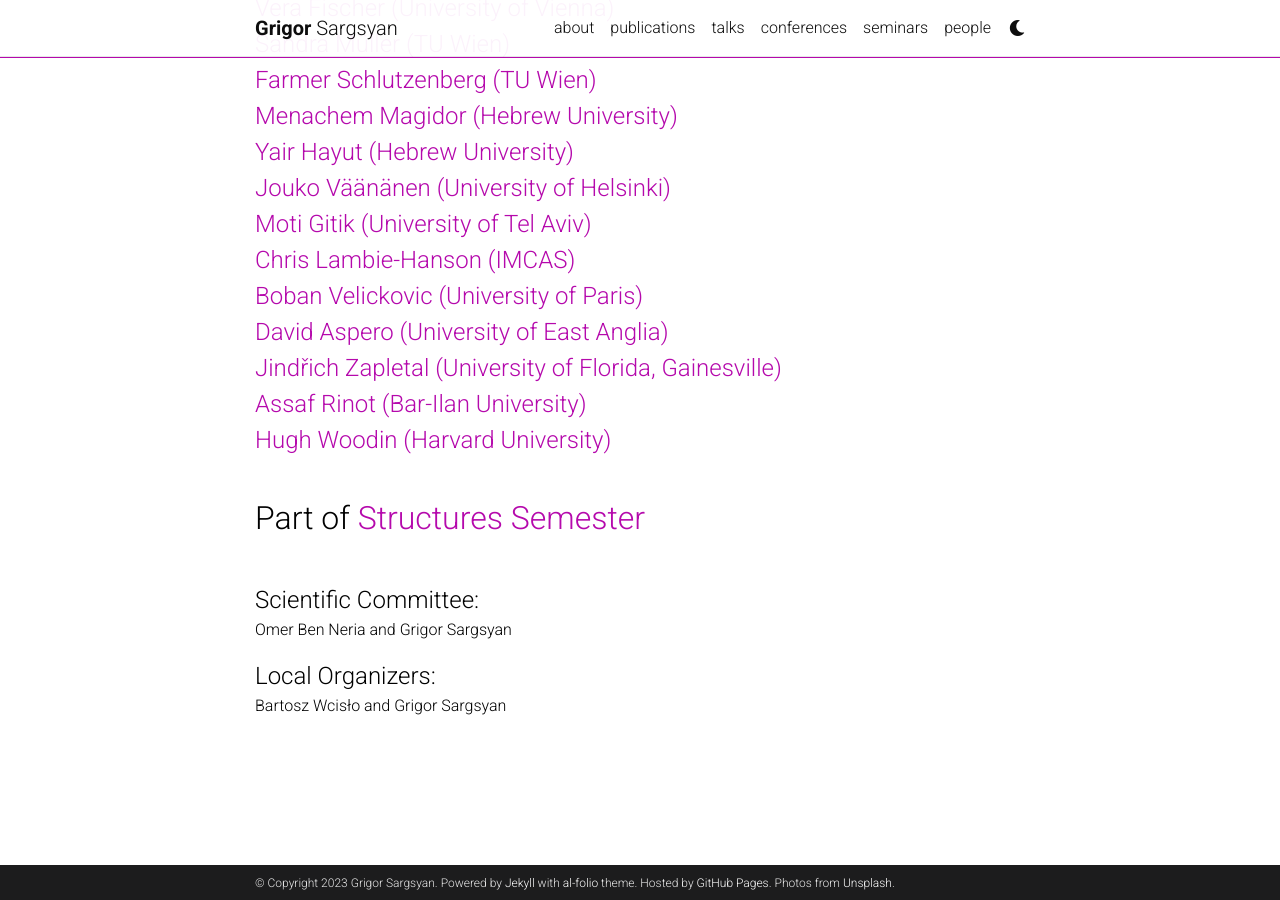
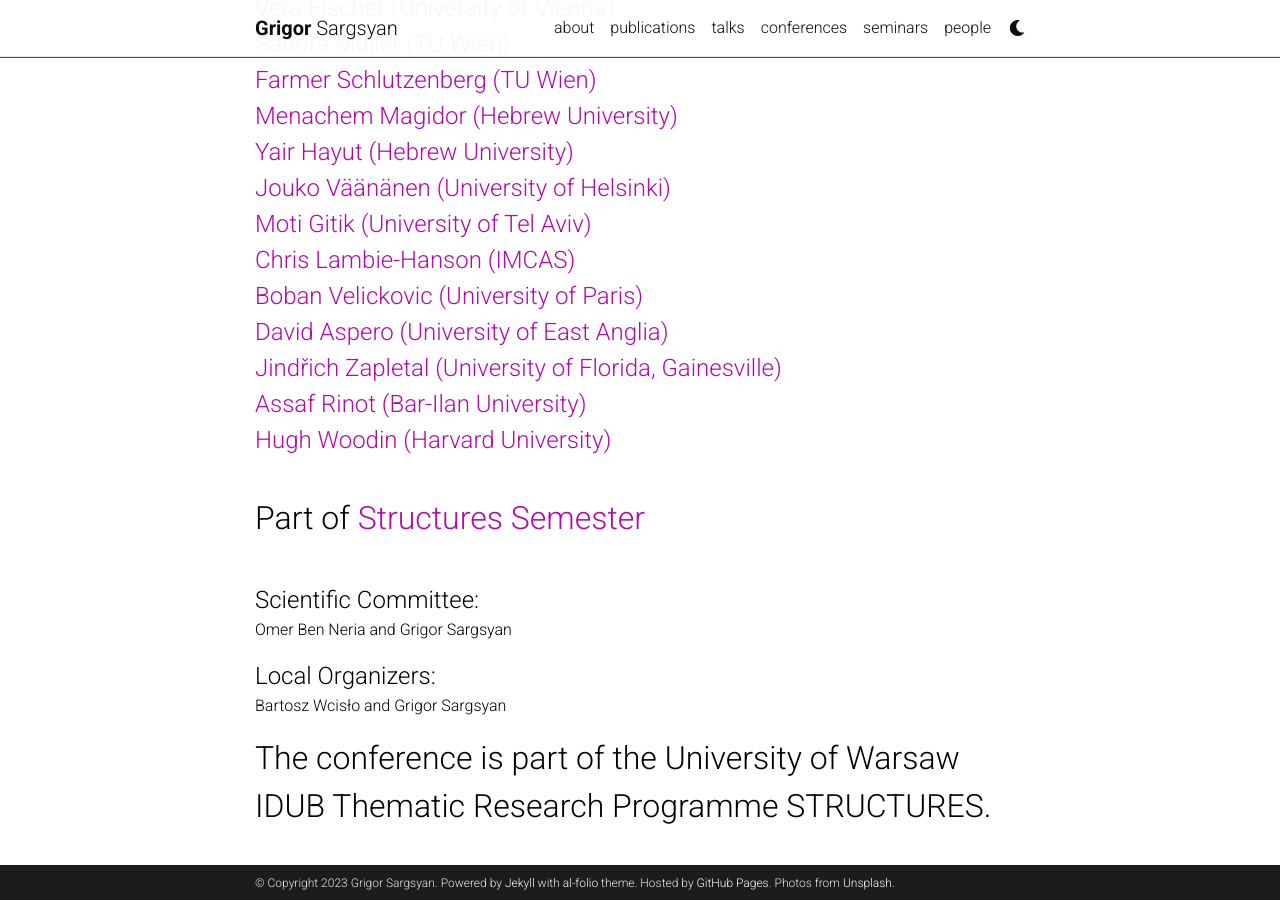
Before and after one commit to grigorsarg/grigorsarg.github.io, a Jekyll site: the page built from _projects/Perspectives.md, in a window 1280 px wide and 900 px high, scrolled down 824 px. Built offline with Jekyll 4.4.1, drawn with Linux system fonts in a browser that asks for light colours; comment, search, counter and statistics services are not loaded; a style sheet for code colours, icons or effects is not loaded.

Commit message:
Update Perspectives.md

```diff
--- a/_projects/Perspectives.md
+++ b/_projects/Perspectives.md
@@ -40,3 +40,5 @@ Benjamin Siskind (TU Wien)<br>
 <font size="+2"> Scientific Committee:</font> Omer Ben Neria and Grigor Sargsyan <br>
 
 <font size="+2"> Local Organizers:</font> Bartosz Wcisło and Grigor Sargsyan <br>
+
+<font size="+3"> The conference is part of the University of Warsaw IDUB Thematic Research Programme STRUCTURES.
```
